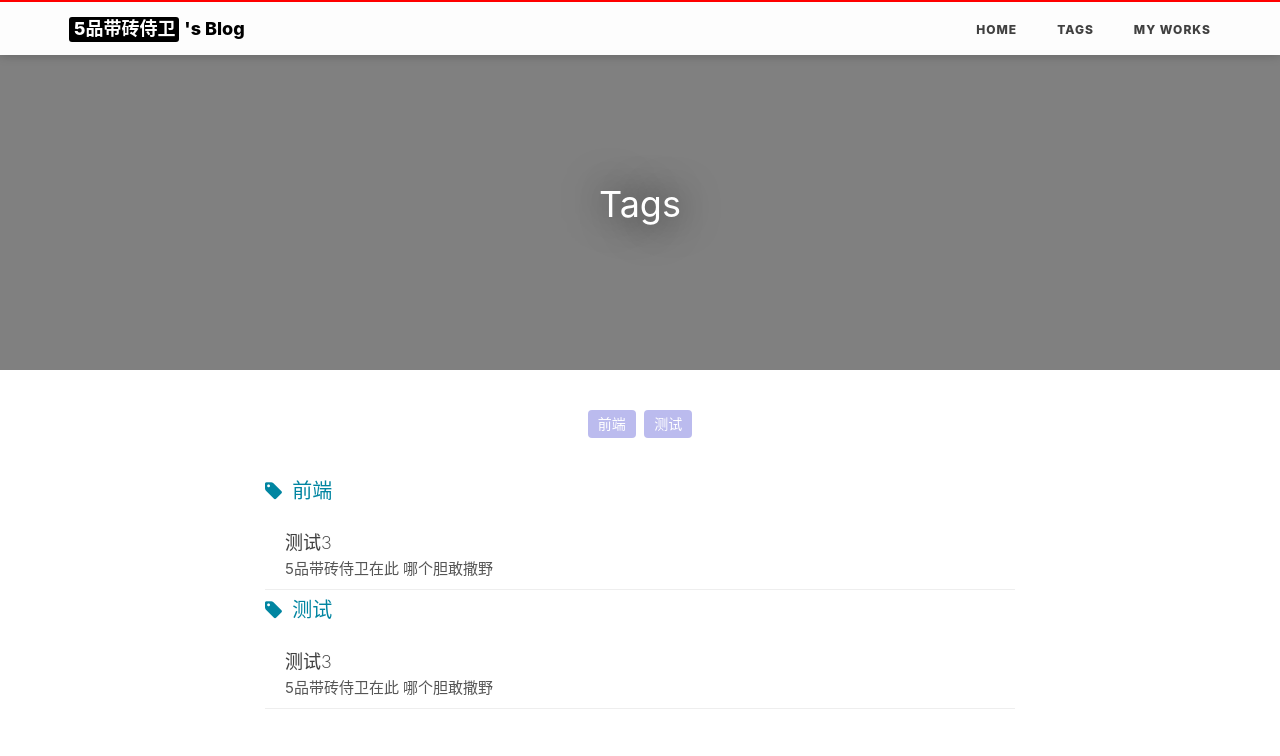
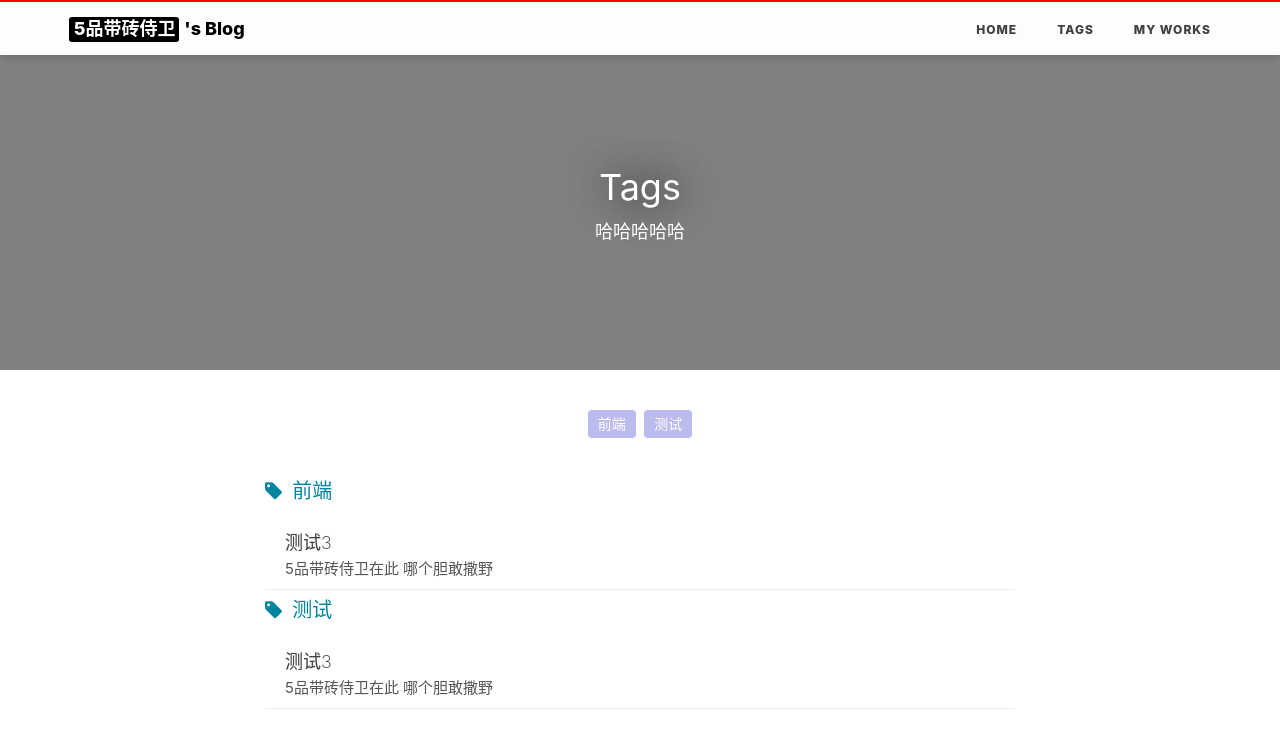
Before and after one commit to zhushuaihua/zhushuaihua.github.io, a plain HTML site: page tags/index.html in a window 1280 px wide. Shown: the top 756 px of the page. Drawn offline with nearby package versions, Linux system fonts and the light colour scheme; some packages are replaced by stand-ins of ours; a script that the page names is missing; files whose address does not match are found by name.

Commit message:
Site updated: 2017-06-29 22:10:49

```diff
--- a/tags/index.html
+++ b/tags/index.html
@@ -144,7 +144,7 @@
             <div class="col-lg-8 col-lg-offset-2 col-md-10 col-md-offset-1 ">
                 <div class="site-heading text-center">
                     <h1>Tags</h1>
-                    <span class="subheading"></span>
+                    <span class="subheading">哈哈哈哈哈</span>
                 </div>
             </div>
         </div>
```
